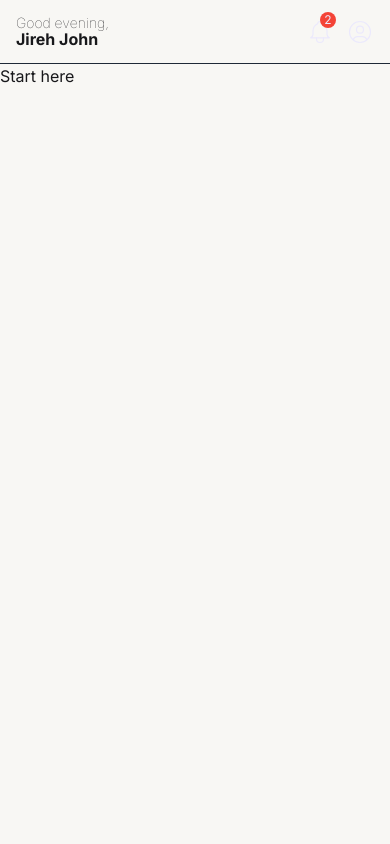
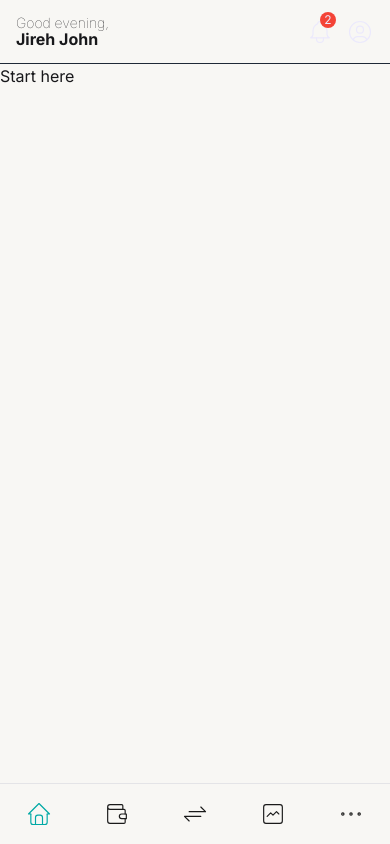
Before and after one commit to jgbattung/Caliber-Finance, a Next.js app: page / in a window 390 px wide. Built offline with nearby package versions, Linux system fonts and the light colour scheme.

Commit message:
Create BottomNav component

```diff
--- a/src/app/layout.tsx
+++ b/src/app/layout.tsx
@@ -4,6 +4,7 @@ import { Inter } from "next/font/google";
 import "./globals.css";
 import Header from "@/components/Header/Header";
 import ThemeProvider from "@/providers/ThemeProvider/ThemeProvider";
+import BottomNav from "@/components/BottomNav/BottomNav";
 
 const inter = Inter({ subsets: ["latin"] });
 
@@ -28,7 +29,7 @@ export default function RootLayout({ children }: { children: React.ReactNode })
             </section>
             {/* <RightSidebar /> */}
           </main>
-          {/* <BottomNav /> */}
+          <BottomNav />
         </ThemeProvider>
       </body>
     </html>
--- /dev/null
+++ b/src/components/BottomNav/BottomNav.tsx
@@ -0,0 +1,41 @@
+"use client"
+
+import React from 'react'
+import "./../../app/globals.css";
+import { usePathname } from 'next/navigation';
+import { bottomNavRoutes, NavigationRoute } from '@/utils/bottomNavRoutes';
+import Link from 'next/link';
+
+const BottomNav: React.FC = () => {
+  const currentPathname = usePathname();
+
+  const renderNavItem = (route: NavigationRoute) => {
+    const isActive = currentPathname === route.route;
+    const Icon = route.Icon
+
+    return (
+      <Link
+        href={route.route}
+        key={route.text}
+        className='flex flex-col items-center justify-center gap-1 group'
+      >
+        <Icon
+          size={28}
+          stroke={1}
+          className={`transition-colors ${isActive ? 'text-primary-500' : 'text-color-primary group-hover:text-primary-500'}`}
+        />
+        <p className={`max-sm:hidden font-extralight text-accent-xs ${isActive ? 'text-primary-500' : 'text-color-primary group-hover:text-primary-500'}`}>
+          {route.text}
+        </p>
+      </Link>
+    );
+  };
+
+  return (
+    <nav className='fixed bottom-0 flex items-center justify-around w-full py-4 border-t lg:hidden border-t-bg-dark'>
+      {bottomNavRoutes.map(renderNavItem)}
+    </nav>
+  );
+}
+
+export default BottomNav
--- /dev/null
+++ b/src/utils/bottomNavRoutes.tsx
@@ -0,0 +1,42 @@
+import { Icon, IconArrowsExchange, IconDots, IconGraph, IconHome, IconProps, IconWallet, } from "@tabler/icons-react";
+import { ForwardRefExoticComponent, RefAttributes } from "react";
+
+export type NavigationRoute = {
+  route: string;
+  iconId: string;
+  text: string;
+  Icon: ForwardRefExoticComponent<IconProps & RefAttributes<Icon>>;
+};
+
+export const bottomNavRoutes: NavigationRoute[] = [
+  {
+    route: '/',
+    iconId: 'home',
+    text: 'Home',
+    Icon: IconHome,
+  },
+  {
+    route: '/accounts',
+    iconId: 'accounts',
+    text: 'Accounts',
+    Icon: IconWallet,
+  },
+  {
+    route: '/transactions',
+    iconId: 'transactions',
+    text: 'Transactions',
+    Icon: IconArrowsExchange,
+  },
+  {
+    route: '/reports',
+    iconId: 'reports',
+    text: 'Reports',
+    Icon: IconGraph,
+  },
+  {
+    route: '/others',
+    iconId: 'others',
+    text: 'Others',
+    Icon: IconDots,
+  }
+]
```
